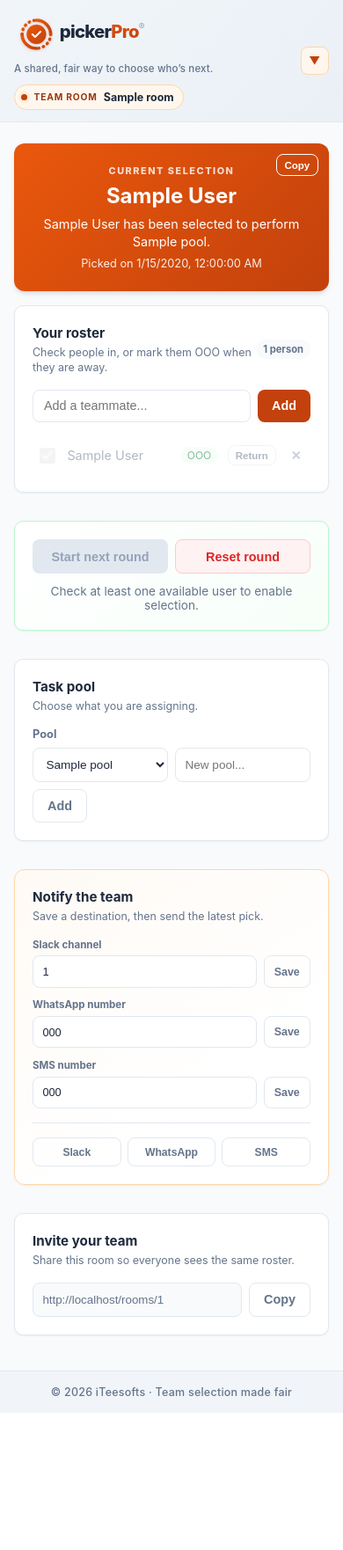
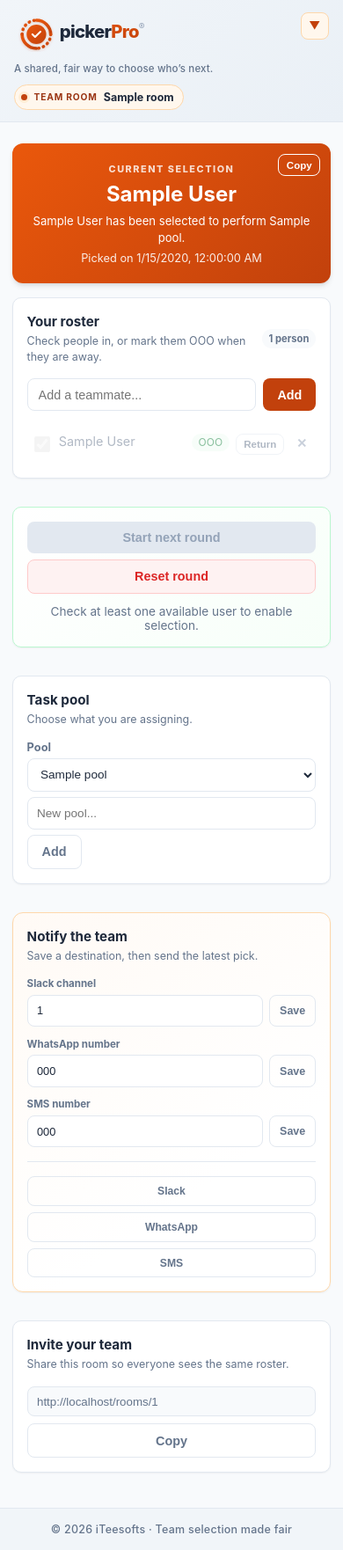
Before and after one commit to Stevesbitz/picker-pro, a FastAPI app: page /rooms/1 in a window 390 px wide. Shown: the whole page at 88% size. Before the commit the page ends 1606 px from the top, so only its background shows below. Run offline with FastAPI, Linux system fonts and the light colour scheme; tables that the repository leaves empty hold one stand-in row (values such as "Sample post").

Commit message:
page responsiveness

```diff
--- a/app/static/styles.css
+++ b/app/static/styles.css
@@ -21,6 +21,9 @@
 }
 
 * { box-sizing: border-box; }
+
+html { overflow-x: hidden; }
+button, input, select { max-width: 100%; }
 
 body {
   margin: 0;
@@ -375,7 +378,18 @@ ul.user-list li label.user-ooo { color: var(--text-secondary); }
 
 @keyframes admin-fade-in { from { opacity: 0; transform: translateY(0.25rem); } to { opacity: 1; transform: translateY(0); } }
 
+@media (max-width: 860px) {
+  main { padding-inline: 0.85rem; }
+  body:has(.room-workspace) main { max-width: 760px; }
+  .room-workspace { grid-template-columns: 1fr; }
+  .room-secondary-column { grid-template-columns: repeat(2, minmax(0, 1fr)); align-items: start; }
+  .room-secondary-column .notify-card { grid-row: span 2; }
+}
+
 @media (max-width: 560px) {
+  header { align-items: flex-start; }
+  .header-brand { flex: 1 1 auto; }
+  .header-actions { flex: 0 1 auto; }
   .admin-heading { align-items: start; flex-direction: column; }
   .admin-callout { align-items: start; flex-direction: column; }
   .admin-callout span { text-align: left; }
@@ -389,6 +403,27 @@ ul.user-list li label.user-ooo { color: var(--text-secondary); }
   .slack-channel-row label { width: 100%; }
   .slack-channel-row input { flex: 1 1 10rem; }
   .room-workspace { grid-template-columns: 1fr; }
+  .room-secondary-column { grid-template-columns: 1fr; }
+  .room-secondary-column .notify-card { grid-row: auto; }
+  .card { padding: 1rem; }
+  .result-box { padding: 1.35rem 0.85rem; }
+  .result-name { padding-inline: 2.5rem; font-size: clamp(1.25rem, 7vw, 1.5rem); overflow-wrap: anywhere; }
+  .result-announcement { font-size: 0.82rem; }
+  .controls-row { gap: 0.4rem; }
+  .controls-row button { flex-basis: 100%; }
+  .pool-row { gap: 0.4rem; }
+  .pool-row select, .pool-row input { flex: 1 1 100%; width: 100%; }
+  .pool-row label { margin-bottom: -0.1rem; }
+  .destination-row { align-items: stretch; flex-wrap: wrap; }
+  .destination-row input { flex: 1 1 12rem; }
+  .destination-row button { flex: 0 0 auto; }
+  .notification-actions { grid-template-columns: 1fr; }
+  .share-row { align-items: stretch; flex-direction: column; }
+  .share-row button { width: 100%; }
+  ul.user-list li { align-items: flex-start; flex-wrap: wrap; gap: 0.45rem; }
+  ul.user-list li label { min-width: 0; }
+  ul.user-list li .badge { margin-left: 1.55rem; }
+  ul.user-list li .ooo-btn { margin-left: auto; }
 }
 
 .admin-grid { display: grid; grid-template-columns: repeat(auto-fit, minmax(130px, 1fr)); gap: 0.75rem; margin-bottom: 1.25rem; }
```
